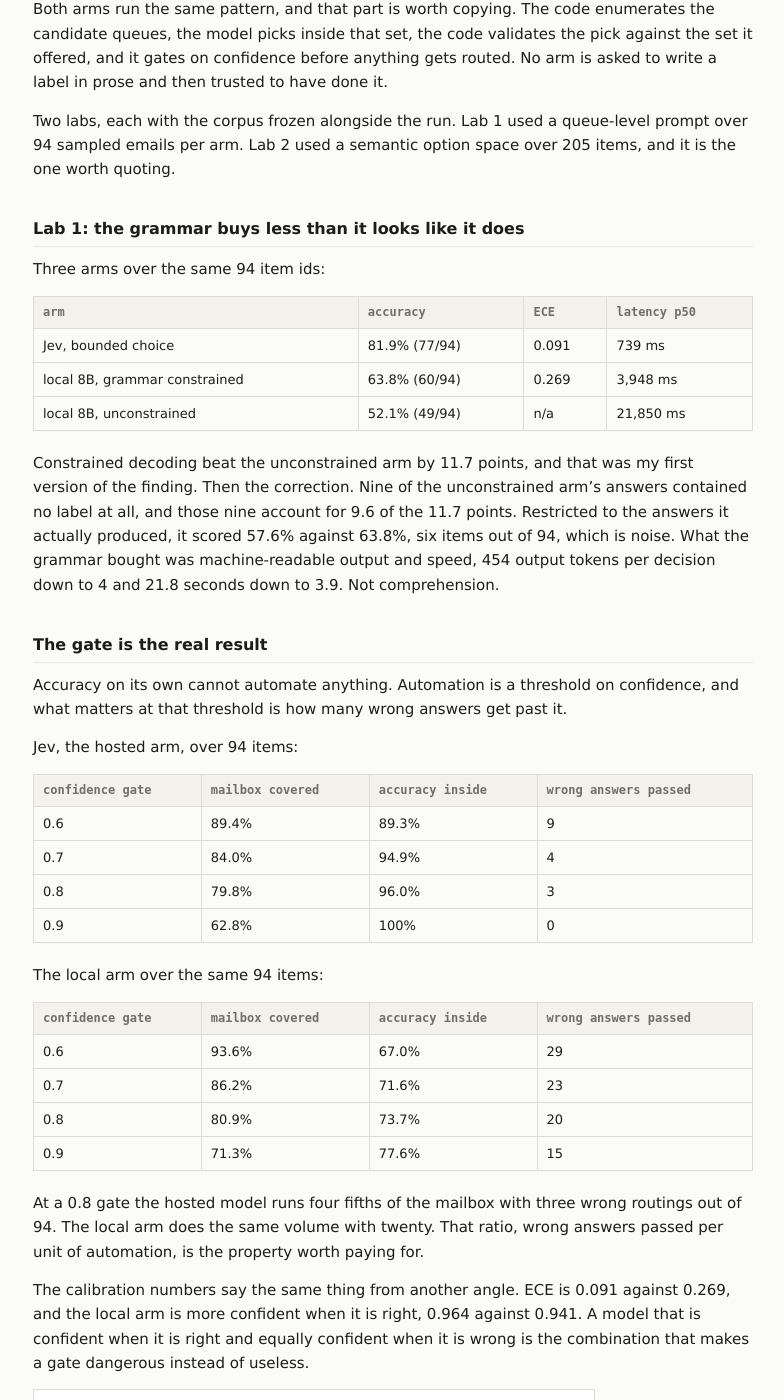
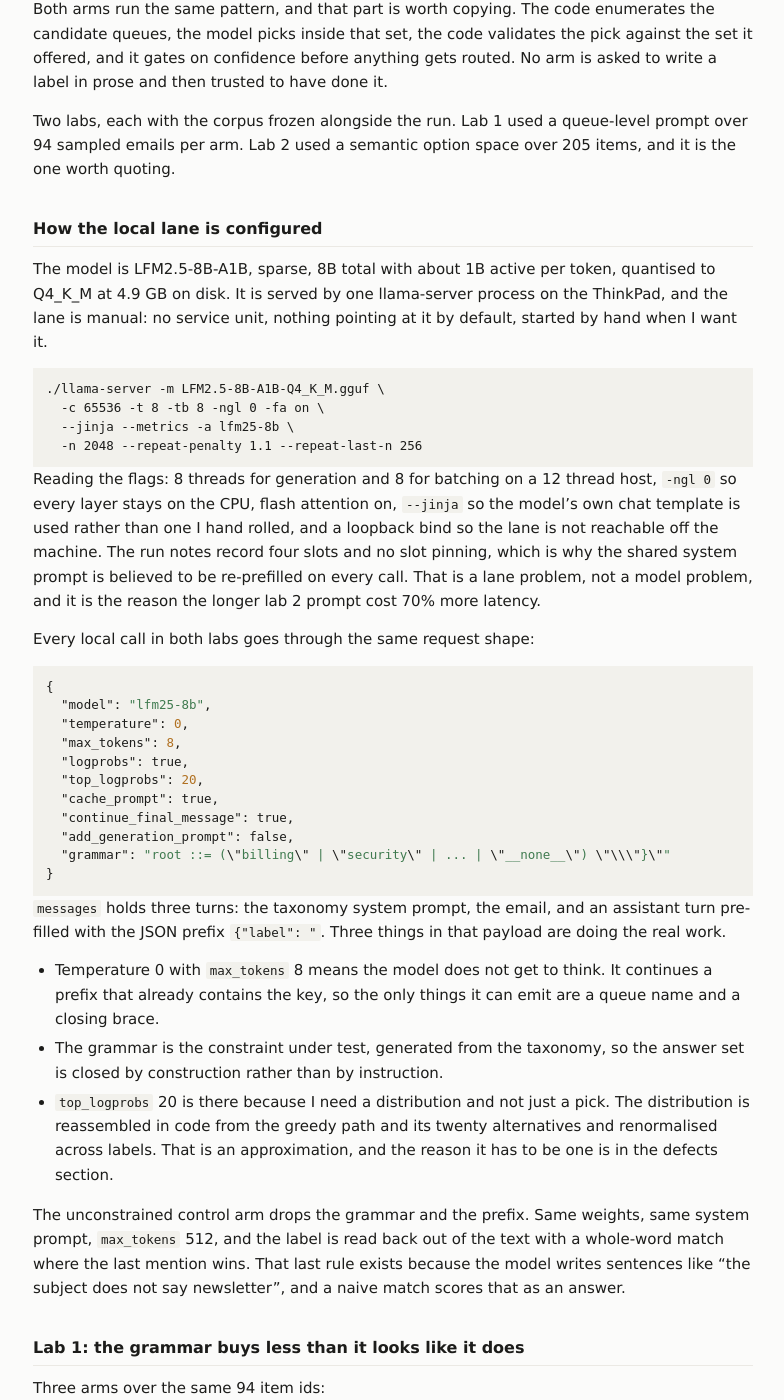
Before and after one commit to bhanuharya/bhanuharya.github.io, a Jekyll site: the page built from _posts/2026-09-17-can-my-local-8b-do-what-jev-does.md, in a window 1280 px wide and 1400 px high, scrolled down 867 px. Shown: the whole window, without its empty margins (247-1031 px from the left). Built offline with Jekyll 4.4.1, drawn with Linux system fonts in a browser that asks for light colours; some of the changed text lies outside the part shown.

Commit message:
post: add the local lane configuration

````diff
--- a/_posts/2026-09-17-can-my-local-8b-do-what-jev-does.md
+++ b/_posts/2026-09-17-can-my-local-8b-do-what-jev-does.md
@@ -24,6 +24,43 @@ The hosted arm is Jev, over the same task. The local arm is LFM2.5-8B-A1B at Q4_
 Both arms run the same pattern, and that part is worth copying. The code enumerates the candidate queues, the model picks inside that set, the code validates the pick against the set it offered, and it gates on confidence before anything gets routed. No arm is asked to write a label in prose and then trusted to have done it.
 
 Two labs, each with the corpus frozen alongside the run. Lab 1 used a queue-level prompt over 94 sampled emails per arm. Lab 2 used a semantic option space over 205 items, and it is the one worth quoting.
+
+## How the local lane is configured
+
+The model is LFM2.5-8B-A1B, sparse, 8B total with about 1B active per token, quantised to Q4_K_M at 4.9 GB on disk. It is served by one llama-server process on the ThinkPad, and the lane is manual: no service unit, nothing pointing at it by default, started by hand when I want it.
+
+```
+./llama-server -m LFM2.5-8B-A1B-Q4_K_M.gguf \
+  -c 65536 -t 8 -tb 8 -ngl 0 -fa on \
+  --jinja --metrics -a lfm25-8b \
+  -n 2048 --repeat-penalty 1.1 --repeat-last-n 256
+```
+
+Reading the flags: 8 threads for generation and 8 for batching on a 12 thread host, `-ngl 0` so every layer stays on the CPU, flash attention on, `--jinja` so the model's own chat template is used rather than one I hand rolled, and a loopback bind so the lane is not reachable off the machine. The run notes record four slots and no slot pinning, which is why the shared system prompt is believed to be re-prefilled on every call. That is a lane problem, not a model problem, and it is the reason the longer lab 2 prompt cost 70% more latency.
+
+Every local call in both labs goes through the same request shape:
+
+```json
+{
+  "model": "lfm25-8b",
+  "temperature": 0,
+  "max_tokens": 8,
+  "logprobs": true,
+  "top_logprobs": 20,
+  "cache_prompt": true,
+  "continue_final_message": true,
+  "add_generation_prompt": false,
+  "grammar": "root ::= (\"billing\" | \"security\" | ... | \"__none__\") \"\\\"}\""
+}
+```
+
+`messages` holds three turns: the taxonomy system prompt, the email, and an assistant turn pre-filled with the JSON prefix `{"label": "`. Three things in that payload are doing the real work.
+
+- Temperature 0 with `max_tokens` 8 means the model does not get to think. It continues a prefix that already contains the key, so the only things it can emit are a queue name and a closing brace.
+- The grammar is the constraint under test, generated from the taxonomy, so the answer set is closed by construction rather than by instruction.
+- `top_logprobs` 20 is there because I need a distribution and not just a pick. The distribution is reassembled in code from the greedy path and its twenty alternatives and renormalised across labels. That is an approximation, and the reason it has to be one is in the defects section.
+
+The unconstrained control arm drops the grammar and the prefix. Same weights, same system prompt, `max_tokens` 512, and the label is read back out of the text with a whole-word match where the last mention wins. That last rule exists because the model writes sentences like "the subject does not say newsletter", and a naive match scores that as an answer.
 
 ## Lab 1: the grammar buys less than it looks like it does
 
````
